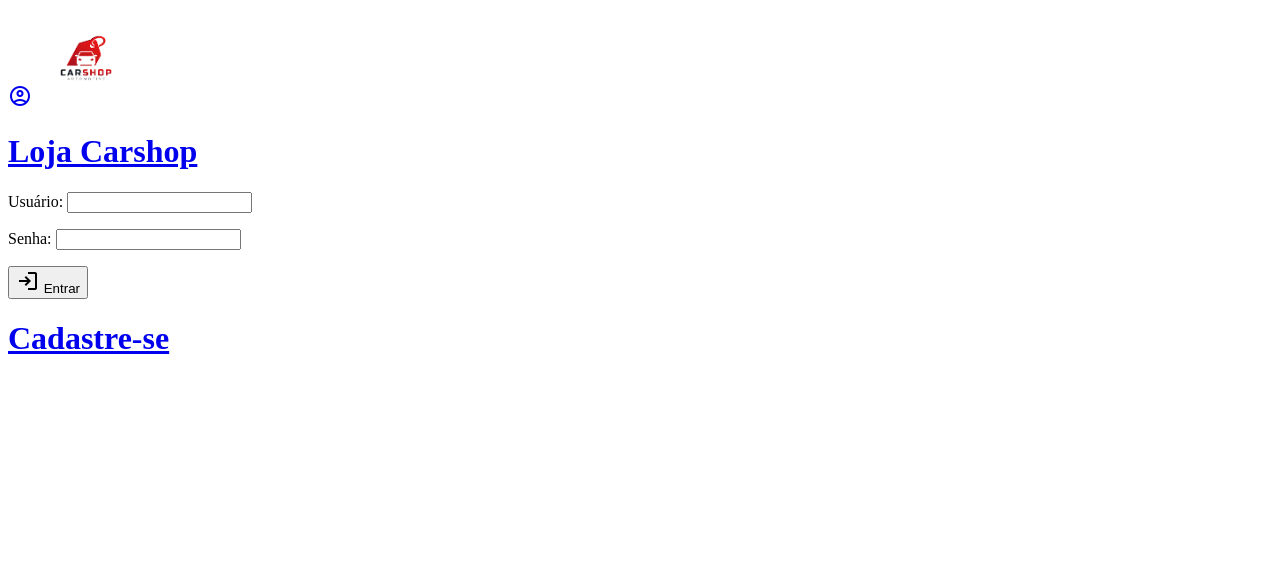
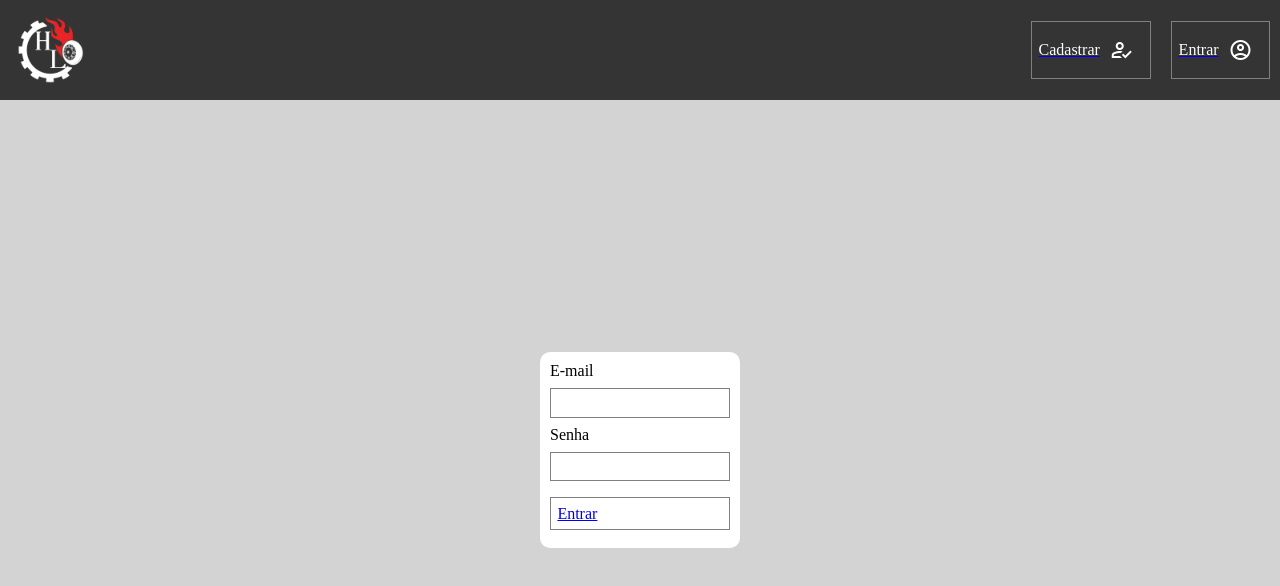
Before and after one commit to herbertmaiamtt/trabalho-ppi-final, a plain HTML site: page publico/login.html in a window 1280 px wide. Drawn offline with nearby package versions, Linux system fonts and the light colour scheme.

Commit message:
Excluindo mais alguns arquivos

```diff
--- a/publico/login.html
+++ b/publico/login.html
@@ -9,29 +9,48 @@
 </head>
 <body class="body-login">
 
+    <!-- Cabeçalho com o nav dentro -->
     <header>
-        <a href="login.html" target="_blank">
-        <span class="material-symbols-outlined icon">
-            account_circle
-            </span></a>
-        <img src="imagens/logo.png" alt="Logo da loja" class="logo"
-        width="100" >
-        <h1><a href="index.html" class="h1-header">Loja Carshop</a></h1>
+        <!-- Logo -->
+        <img src="imagens/logo/logo-shop-car-hl-03.png" alt="Logo da Car Shop HL" id="logo">
+        <!-- Navegação -->
+        <nav class="nav-principal">
+            <!-- Link para login -->
+            <ul id="lista-nav">
+                <!-- Item de cadastro da lista -->
+                <li>
+                    <div id="div-cadastro">
+                        <a href="#">
+                            <p>Cadastrar</p>
+                            <span class="material-symbols-outlined icon-register">how_to_reg</span>
+                        </a>
+                    </div>
+                </li>
+                <!-- Item de login da lista -->
+                <li>
+                    <div id="div-login">
+                        <a href="login.html" target="_blank">
+                            <p>Entrar</p>
+                            <span class="material-symbols-outlined icon-login">account_circle</span>
+                        </a>
+                    </div>
+                </li>
+            </ul>
+        </nav>
     </header>
 
-    <main class="login-main">
-        <label for="usuario" class="usuario">Usuário:</label>
-        <input type="email" id="usuario" name="usuarioLogin" required>
-
-        <p><label for="senha" class="senha">Senha:</label>
-        <input type="password" id="senha" name="senhaLogin" required></p>
-
-        <button class="login-button">
-            <span class="material-symbols-outlined">
-                login
-                </span> Entrar
-            </button>
-        <h1 class="h1-cadastro"><a href="cadastro.html">Cadastre-se</a></h1>
+    <main>
+        <div id="formulario-login">
+            <div>
+                <label for="email-login">E-mail</label>
+                <input type="email" id="email-login" name="email-login">
+            </div>
+            <div>
+                <label for="senha-login">Senha</label>
+                <input type="senha" id="senha-login" name="senha-login">
+            </div>
+            <a href="#" id="botao-login">Entrar</a>
+        </div>
      </main>
 </body>
 </html>
--- a/publico/style_login.css
+++ b/publico/style_login.css
@@ -0,0 +1,108 @@
+*{
+    margin: 0;
+    padding: 0;
+    box-sizing: border-box;
+}
+
+:root{
+    --cor-fundo: #d3d3d3;
+    --cor-header: #343434;
+    --cor-footer: #565454;
+    --branco: #ffffff;
+}
+
+body{
+    height: 100%;
+    margin: 0;
+    padding: 0;
+    display: flex;
+    flex-direction: column;
+    background-color: var(--cor-fundo);
+}
+
+header{
+    background-color: var(--cor-header);
+    /*Componentes flex da tag header*/
+    display: flex;
+    align-items: center;
+    justify-content: space-between;
+    /*Largura e altura do header*/
+    width: 100%;
+    height: 100px;
+    /* prende o header no topo */
+    position: fixed;
+    top: 0;
+
+}
+
+    #logo{
+        width: 100px;
+    }
+
+    #lista-nav{
+        list-style-type: none;
+        display: flex;
+        align-items: center;
+    }
+
+        #lista-nav li{
+            padding: 10px;
+        }
+        /*Relacionado ao link de cadastro*/
+        #div-cadastro a{
+            display: flex;
+            align-items: center;
+        }
+
+        #div-cadastro p{
+            color: var(--branco);
+        }
+        /*Relacionado ao link de login*/
+        #div-login a{
+            display: flex;
+            align-items: center;
+        }
+
+        #div-login p{
+            color: var(--branco);
+        }
+
+        /*Ícone de login*/
+        .icon-login{
+            color: white;
+            padding: 10px;
+            float: right;
+        }
+        /*Ícone de registro*/
+        .icon-register{
+            color: white;
+            padding: 10px;
+            float: right;
+
+        }
+
+main{
+    display: flex;
+    justify-content: center;
+    align-items: center;
+    padding-top: 100px;
+    height: 100vh;
+}
+
+    #formulario-login{
+        background-color: var(--branco);
+        display: flex;
+        flex-direction: column;
+        width: 200px;
+        padding: 10px;
+        border-radius: 10px;
+    }
+
+    #formulario-login input, a{
+        width: 100%;
+        padding: 0.4rem;
+        margin: 0.5rem 0;
+        outline: none;
+        border: 0.5px solid gray;
+        box-sizing: border-box;
+    }
```
Also changed, not shown: index.html (+1 -1 lines).
